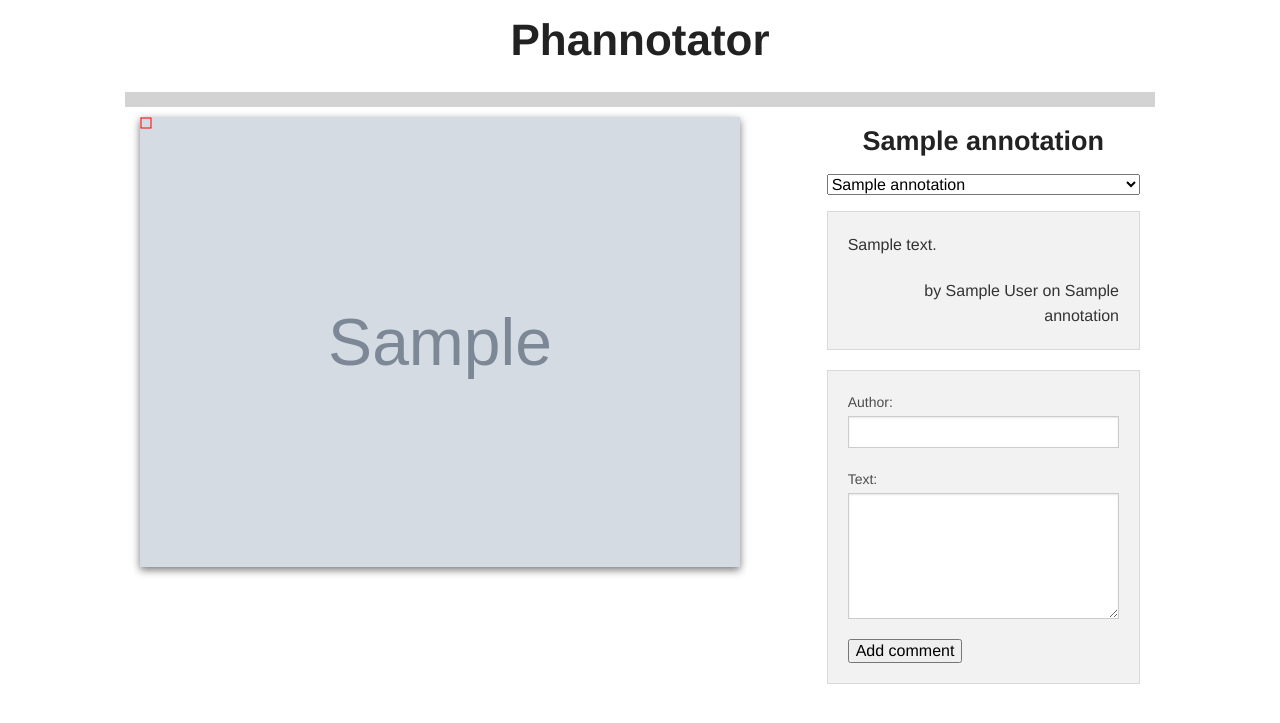
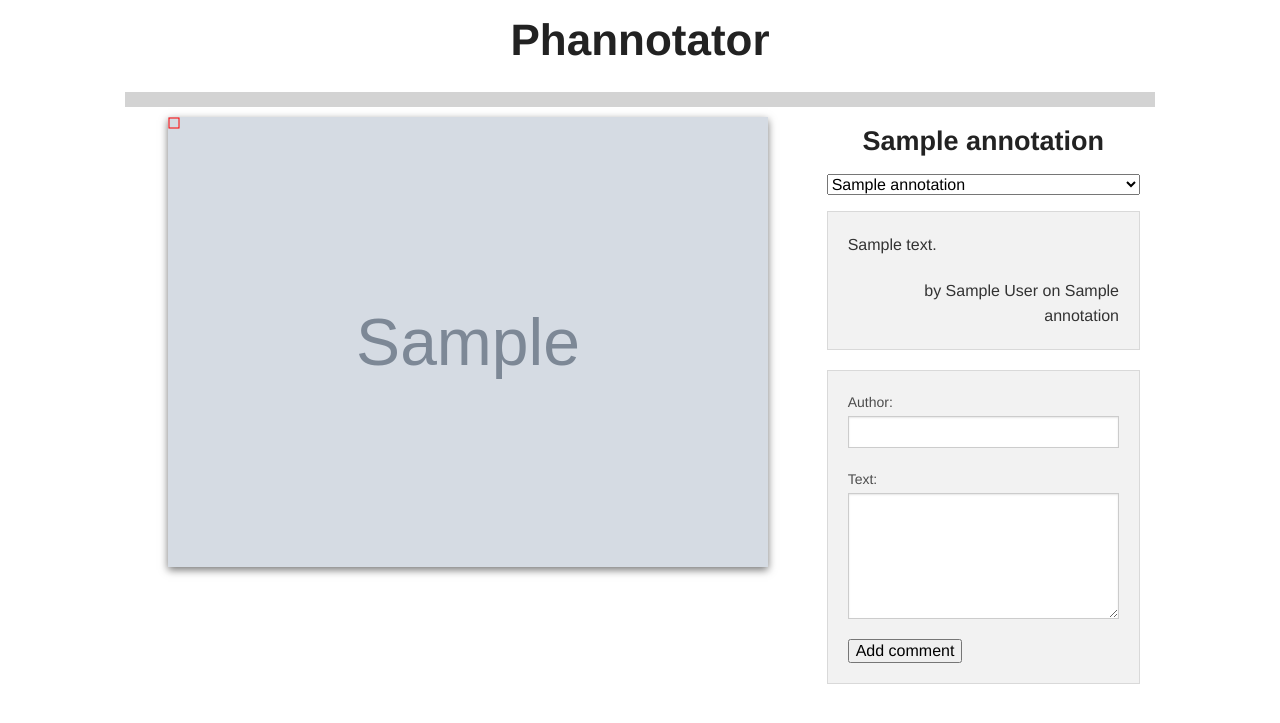
Before and after one commit to mihneadb/phannotator, a Django app: page /image/1 in a window 1280 px wide. Shown: the top 723 px of the page. Run offline with Django 3.2, Linux system fonts and the light colour scheme; tables that the repository leaves empty hold one stand-in row (values such as "Sample post"); grey boxes marked "Sample" are stand-in pictures.

Commit message:
centered image

```diff
--- a/frontend/static/css/style.css
+++ b/frontend/static/css/style.css
@@ -1,5 +1,6 @@
 #img-viewer-div {
     margin-bottom: 40px;
+    text-align: center;
 }
 
 #img-viewer {
--- a/frontend/templates/image.html
+++ b/frontend/templates/image.html
@@ -30,7 +30,7 @@
     <div class="row" style="height:15px;background-color:#d3d3d3;">
     </div>
     <div class="row" id="comments">
-        <div class="small-5 columns" id="img-viewer-div">
+        <div class="small-8 columns" id="img-viewer-div">
             <canvas id="img-viewer" data-img-src="{{ imgurl }}" data-img-pk="{{ imgpk }}"></canvas>
         </div>
 
```
